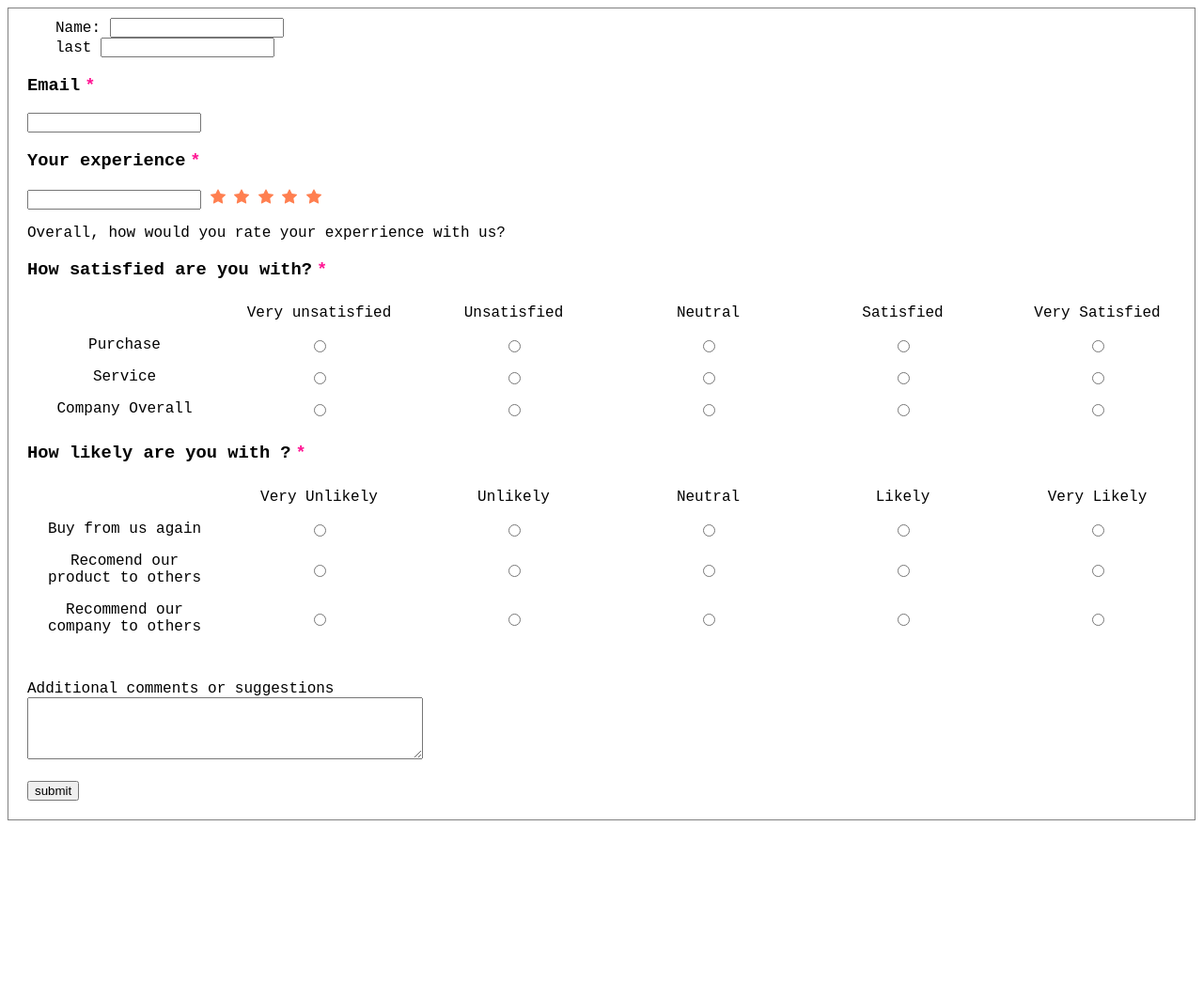
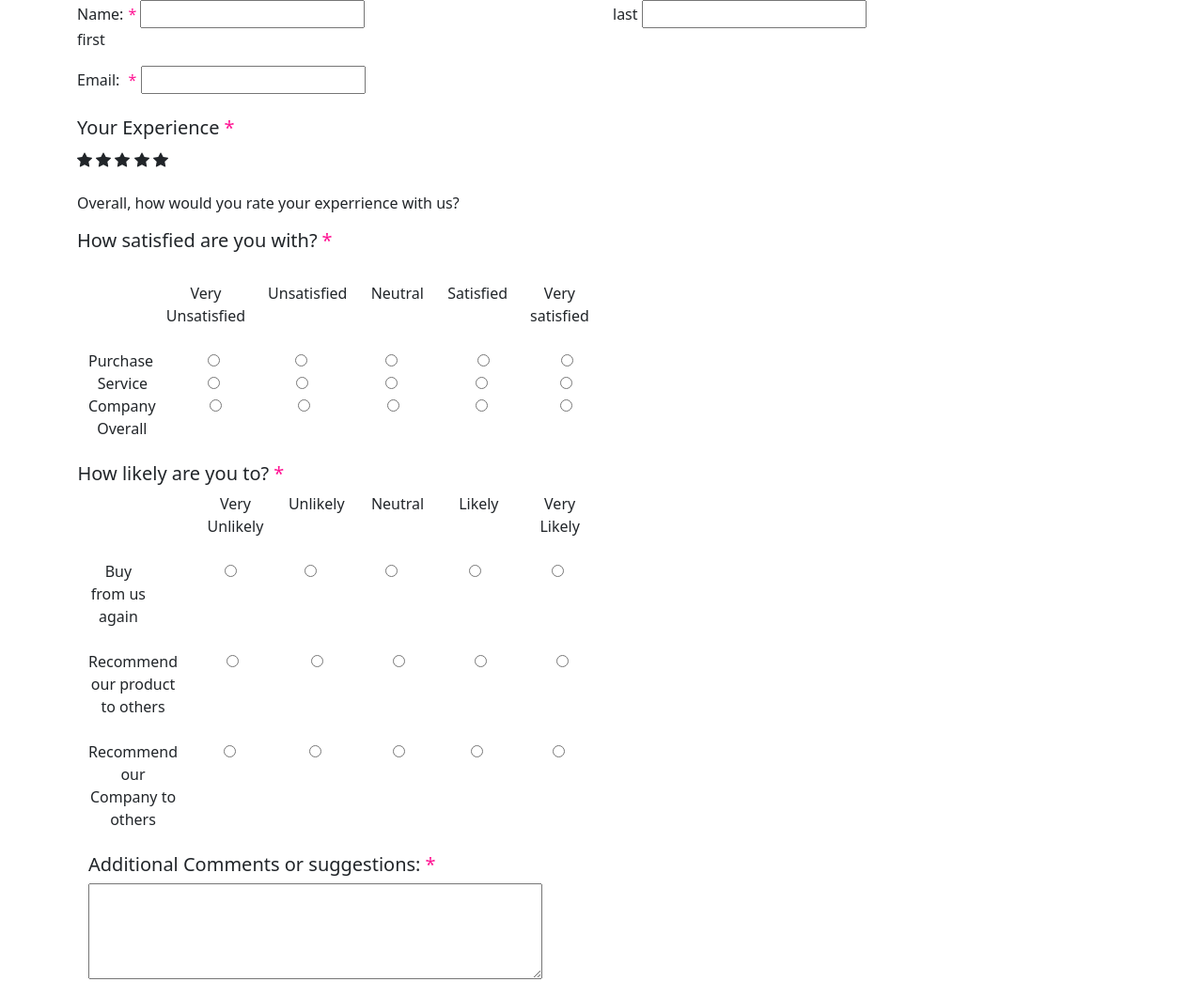
Before and after one commit to abc-hi/htmlcssday5, a plain HTML site: page index.html in a window 1280 px wide. Shown: the top 1045 px of the page at 94% size. Before the commit the page ends 881 px from the top, so only its background shows below. Drawn offline with nearby package versions, Linux system fonts and the light colour scheme.

Commit message:
second update

```diff
--- a/css/style.css
+++ b/css/style.css
@@ -1,35 +1,7 @@
-
-body {
-    display: flex;
-   border: 1px double grey;
-        flex-direction: column;
-    align-items:normal;
-   padding-left: 20px;
-   padding-bottom: 20px;
+/* Survey form */
 
 
-}
-
-.flexcontainer {
-    display: flex;
-    flex-direction: column;
-
-    margin-bottom: 20px;
-}
-
-.flex-row {
-    display: flex;
-
-}
-
-
-.flex-header,
-.flex-data {
-    padding: 8px;
-    text-align: center;
-    flex: 3;
-    }
-    .required ::after
+    .required:after
     {
 
             content: '*'; /* Display the asterisk */
@@ -39,35 +11,3 @@ body {
         color:deeppink;
 
     }
-   .custom-text{
-        color: black;
-    }
-
-
-
-.radio-container {
-    display: flex;
-    justify-content: center;
-    align-items: center;
-}
-
-input[type="radio"] {
-    margin: 1;
-}
-.custom-star
-{
-    color:coral;
-}
-.checked {
-    color: orange;
-  }
-  .row{
-    font-family: 'Courier New', Courier, monospace;
-
-  }
-  .container{
-display: flex;
-margin-left:30px;
-margin-top: 10px;
-display: normal;
-  }
--- a/index.html
+++ b/index.html
@@ -1,35 +1,295 @@
-
-<!--SURVEY FORM TASK-->
-
-
+<!-- survey form -->
 <!DOCTYPE html>
 <html lang="en">
+
 <head>
     <meta charset="UTF-8">
     <meta name="viewport" content="width=device-width, initial-scale=1.0">
     <title>Document</title>
     <link rel="stylesheet" href="./css/style.css">
-  <!--<link href="https://cdn.jsdelivr.net/npm/bootstrap@5.3.2/dist/css/bootstrap.min.css" rel="stylesheet" integrity="sha384-T3c6CoIi6uLrA9TneNEoa7RxnatzjcDSCmG1MXxSR1GAsXEV/Dwwykc2MPK8M2HN" crossorigin="anonymous">-->
+    <link href="https://cdn.jsdelivr.net/npm/bootstrap@5.3.2/dist/css/bootstrap.min.css" rel="stylesheet"
+        integrity="sha384-T3c6CoIi6uLrA9TneNEoa7RxnatzjcDSCmG1MXxSR1GAsXEV/Dwwykc2MPK8M2HN" crossorigin="anonymous">
+</head>
 
-</head>
 <body>
-    <div>
-    <form>
+    <div class="container">
+        <form>
+            <div class="row">
 
- <!--<div container=""
-        <p>Lorem ipsum, dolor sit amet consectetur adipisicing elit. Ducimus quae tempora accusamus nostrum autem? Quaerat facere dignissimos reprehenderit corporis suscipit vero, odit dolore iure, doloremque fuga ea doloribus. Magnam, modi?</p>
-    </div>-->
-    <!--to check whether bootstrap is applied or not(there should be spac bw start and end of lorem para in liveserve)-->
 
-    <div class="row"><div class="col-lg-6 col-xl-4 col-xxl-3">
-        <div class="container">
-    <div class="row">
+                <div class="col-6">
+                    <label for="name" class="required">Name:</label>
+                    <input type="text" id="last" name="last" required>
+                    <p>first</p></div>
+                    <div class="col-6">
+                    <label for="last" class="">last</label>
+                    <input type="text" id="last" name="last" /></div>
+                </div>
 
 
 
+            <label for="Email" class="required">Email: </label>
+            <input type="email" id="Email" name="Email" required > <br><br>
 
-                <label for="name" class="custom-text">Name:</label>
-                <input type="text" id="name" name="name" /><br>
+            <label for="experience" >
+                <h5 class="required">Your Experience</h5>
+
+
+            <svg xmlns="http://www.w3.org/2000/svg" width="16" height="16" fill="currentColor"
+                class="bi bi-star-fill custom-star" viewBox="0 0 16 16">
+                <path
+                    d="M3.612 15.443c-.386.198-.824-.149-.746-.592l.83-4.73L.173 6.765c-.329-.314-.158-.888.283-.95l4.898-.696L7.538.792c.197-.39.73-.39.927 0l2.184 4.327 4.898.696c.441.062.612.636.282.95l-3.522 3.356.83 4.73c.078.443-.36.79-.746.592L8 13.187l-4.389 2.256z" />
+            </svg>
+            <svg xmlns="http://www.w3.org/2000/svg" width="16" height="16" fill="currentColor"
+                class="bi bi-star-fill custom-star" viewBox="0 0 16 16">
+                <path
+                    d="M3.612 15.443c-.386.198-.824-.149-.746-.592l.83-4.73L.173 6.765c-.329-.314-.158-.888.283-.95l4.898-.696L7.538.792c.197-.39.73-.39.927 0l2.184 4.327 4.898.696c.441.062.612.636.282.95l-3.522 3.356.83 4.73c.078.443-.36.79-.746.592L8 13.187l-4.389 2.256z" />
+            </svg>
+            <svg xmlns="http://www.w3.org/2000/svg" width="16" height="16" fill="currentColor"
+                class="bi bi-star-fill custom-star" viewBox="0 0 16 16">
+                <path
+                    d="M3.612 15.443c-.386.198-.824-.149-.746-.592l.83-4.73L.173 6.765c-.329-.314-.158-.888.283-.95l4.898-.696L7.538.792c.197-.39.73-.39.927 0l2.184 4.327 4.898.696c.441.062.612.636.282.95l-3.522 3.356.83 4.73c.078.443-.36.79-.746.592L8 13.187l-4.389 2.256z" />
+            </svg>
+            <svg xmlns="http://www.w3.org/2000/svg" width="16" height="16" fill="currentColor"
+                class="bi bi-star-fill custom-star" viewBox="0 0 16 16">
+                <path
+                    d="M3.612 15.443c-.386.198-.824-.149-.746-.592l.83-4.73L.173 6.765c-.329-.314-.158-.888.283-.95l4.898-.696L7.538.792c.197-.39.73-.39.927 0l2.184 4.327 4.898.696c.441.062.612.636.282.95l-3.522 3.356.83 4.73c.078.443-.36.79-.746.592L8 13.187l-4.389 2.256z" />
+            </svg>
+            <svg xmlns="http://www.w3.org/2000/svg" width="16" height="16" fill="currentColor"
+                class="bi bi-star-fill custom-star" viewBox="0 0 16 16">
+                <path
+                    d="M3.612 15.443c-.386.198-.824-.149-.746-.592l.83-4.73L.173 6.765c-.329-.314-.158-.888.283-.95l4.898-.696L7.538.792c.197-.39.73-.39.927 0l2.184 4.327 4.898.696c.441.062.612.636.282.95l-3.522 3.356.83 4.73c.078.443-.36.79-.746.592L8 13.187l-4.389 2.256z" />
+            </svg><br><br>
+            <p>Overall, how would you rate your experrience with us? </p>
+
+            <div>
+                <h5 class="required" >How satisfied are you with?</h5><br>
+            </div>
+
+
+
+            <div class="container ml-10">
+
+                <div class="row text-center">
+
+<div class="row">
+
+                    <div class="col"></div>
+                    <div class="col">
+                        Very Unsatisfied</div>
+
+                    <div class="col">
+                        Unsatisfied</div>
+
+                    <div class="col">
+                        Neutral</div>
+
+                    <div class="col">
+                        Satisfied</div>
+
+                    <div class="col">
+                      Very satisfied</div>
+
+                </div>
+              </div><br>
+
+                <div class="row text-center">
+
+
+<div class="row">
+                    <div class="col">Purchase</div>
+                    <div class="col">
+                        <input type="radio" name="purchase" class="ml-10" value="Very unsatisfied"  style="margin-left:13px"/>
+                    </div>
+
+
+                    <div class="col">
+                        <input type="radio" name="purchase" value="UnSatisfied" style="margin-left:13px" />
+                    </div>
+
+                    <div class="col">
+                        <input type="radio" name="purchase" value="Neutral" style="margin-left:20px"/>
+                    </div>
+
+                    <div class="col">
+                        <input type="radio" name="purchase" value="Satisfied" style="margin-left:29px"/>
+                    </div>
+
+                    <div class="col">
+                        <input type="radio" name="purchase" value="Very Satisfied" style="margin-left:22px" />
+                    </div>
+
+                </div>
+              </div>
+
+                <div class="row text-center">
+
+                    <div class="col">Service</div>
+                    <div class="col">
+                        <input type="radio" name="Service" class="ml-10" value="Very unsatisfied" />
+                    </div>
+
+                    <div class="col">
+                        <input type="radio" name="Service" value="UnSatisfied" style="margin-left:-4px"/>
+                    </div>
+
+                    <div class="col">
+                        <input type="radio" name="Service" value="Neutral" style="margin-left:-9px"/>
+                    </div>
+
+                    <div class="col">
+                        <input type="radio" name="Service" value="Satisfied" style="margin-left:-10px"/>
+                    </div>
+
+                    <div class="col">
+                        <input type="radio" name="Service" value="Very Satisfied" style="margin-left:-23px" />
+                    </div>
+
+                </div>
+
+                <div class="row text-center">
+
+<div class="row">
+
+                    <div class="col">Company Overall</div>
+                    <div class="col">
+                        <input type="radio" name="Company Overall" class="ml-10" value="Very unsatisfied" style="margin-left:12px"/>
+                    </div>
+
+                    <div class="col">
+                        <input type="radio" name="Company Overall" value="UnSatisfied" style="margin-left:15px"/>
+                    </div>
+
+                    <div class="col">
+                        <input type="radio" name="Company Overall" value="Neutral" style="margin-left:20px"/>
+                    </div>
+
+                    <div class="col">
+                        <input type="radio" name="Company Overall" value="Satisfied" style="margin-left:25px"/>
+                    </div>
+
+                    <div class="col">
+                        <input type="radio" name="Company Overall" value="Very Satisfied" style="margin-left:19px"/>
+                    </div>
+
+                </div>
+                <div>
+                  </div>
+                  <br>
+                    <h5 class="required" style="margin-left: -180px;">How likely are you to?</h5>
+                </div>
+
+                <div class="row text-center">
+
+
+<div class="row">
+                    <div class="col"></div>
+                    <div class="col" style="margin-left:39px">
+                        Very Unlikely</div>
+
+                    <div class="col">
+                        Unlikely</div>
+
+                    <div class="col">
+                        Neutral</div>
+
+                    <div class="col">
+                       Likely</div>
+
+                    <div class="col">
+                      Very Likely</div>
+
+                </div>
+              </div><br>
+
+                <div class="row text-center">
+
+<div class="row">
+<div class="row">
+                    <div class="col">Buy from us again</div>
+                    <div class="col">
+                        <input type="radio" name="Buy from us again" class="ml-10" value="Very Unlikely"  style="margin-left:57px"/>
+                    </div>
+
+                    <div class="col">
+                        <input type="radio" name="Buy from us again" value="Unlikely" style="margin-left:45px" />
+                    </div>
+
+                    <div class="col">
+                        <input type="radio" name="Buy from us again" value="Neutral" style="margin-left:43px"/>
+                    </div>
+
+                    <div class="col">
+                        <input type="radio" name="Buy from us again" value="Likely"  style="margin-left:45px"/>
+                    </div>
+
+                    <div class="col">
+                        <input type="radio" name="Buy from us again" value="Very Likely" style="margin-left:45px"/>
+                    </div>
+
+                </div>
+              </div>
+              </div>
+              <br>
+
+                <div class="row text-center">
+
+
+
+                    <div class="col">Recommend our product to others</div>
+                    <div class="col">
+                        <input type="radio" name="Recommend our product to others" class="ml-10" value="Very Unlikely" />
+                    </div>
+
+                    <div class="col">
+                        <input type="radio" name="Recommend our product to others" value="Unlikely"    style="margin-left:-5px"/>
+                    </div>
+
+                    <div class="col">
+                        <input type="radio" name="Recommend our product to others" value="Neutral" style="margin-left:-15px" />
+                    </div>
+
+                    <div class="col">
+                        <input type="radio" name="Recommend our product to others" value="Likely" style="margin-left:-26px" />
+                    </div>
+
+                    <div class="col">
+                        <input type="radio" name="Recommend our product to others" value="Very Likely" style="margin-left:-36px"/>
+                    </div>
+
+                </div><br>
+
+                <div class="row text-center">
+
+
+<div class="row" >
+                    <div class="col">Recommend our Company to others</div>
+                    <div class="col">
+                        <input type="radio" name="Recommend our Company to others" class="ml-10" value="Very Unlikely" />
+                    </div>
+
+                    <div class="col">
+                        <input type="radio" name="Recommend our Company to others" value="Unlikely" style="margin-left:7px"/>
+                    </div>
+
+                    <div class="col">
+                        <input type="radio" name="Recommend our Company to others" value="Neutral" style="margin-left:9px"/>
+                    </div>
+
+                    <div class="col">
+                        <input type="radio" name="Recommend our Company to others" value="Likely" />
+                    </div>
+
+                    <div class="col">
+                        <input type="radio" name="Recommend our Company to others" value="Very Likely" />
+                    </div>
+                    </div>
+
+                </div><br>
+                <h5 class="required">Additional Comments or suggestions:</h5>
+                <textarea rows="4" cols="50">
+
+                </textarea><br><br>
 
 
 
@@ -37,190 +297,15 @@
 
 
 
-                    <label for="last" class="">last</label>
-                    <input type="text" id="last" name="last" required></div></div>
+                <input type="submit" value="submit" class="submitbutton" style="padding:7px" />
 
+            </div>
+            <script src="https://cdn.jsdelivr.net/npm/bootstrap@5.3.2/dist/js/bootstrap.bundle.min.js"
+                integrity="sha384-C6RzsynM9kWDrMNeT87bh95OGNyZPhcTNXj1NW7RuBCsyN/o0jlpcV8Qyq46cDfL"
+                crossorigin="anonymous"></script>
+                <script src="./js/script.js"></script>
+    </div>
+    </form>
+</body>
 
-        <label for="Email" class="required"><h3>Email</h3></label>
-        <input type="text" id="Email" name="Email" required>
-
-        <label for="experience"  class="required"><h3>Your experience</h3></label>
-        <input type="text" id="Your experience" name="Your experience" required>
-
-
-        <link rel="stylesheet" href="https://cdnjs.cloudflare.com/ajax/libs/font-awesome/4.7.0/css/font-awesome.min.css">
-
-
-
-
-        <svg xmlns="http://www.w3.org/2000/svg" width="16" height="16" fill="currentColor" class="bi bi-star-fill custom-star" viewBox="0 0 16 16">
-            <path d="M3.612 15.443c-.386.198-.824-.149-.746-.592l.83-4.73L.173 6.765c-.329-.314-.158-.888.283-.95l4.898-.696L7.538.792c.197-.39.73-.39.927 0l2.184 4.327 4.898.696c.441.062.612.636.282.95l-3.522 3.356.83 4.73c.078.443-.36.79-.746.592L8 13.187l-4.389 2.256z"/>
-          </svg>
-          <svg xmlns="http://www.w3.org/2000/svg" width="16" height="16" fill="currentColor" class="bi bi-star-fill custom-star" viewBox="0 0 16 16">
-            <path d="M3.612 15.443c-.386.198-.824-.149-.746-.592l.83-4.73L.173 6.765c-.329-.314-.158-.888.283-.95l4.898-.696L7.538.792c.197-.39.73-.39.927 0l2.184 4.327 4.898.696c.441.062.612.636.282.95l-3.522 3.356.83 4.73c.078.443-.36.79-.746.592L8 13.187l-4.389 2.256z"/>
-          </svg>
-          <svg xmlns="http://www.w3.org/2000/svg" width="16" height="16" fill="currentColor" class="bi bi-star-fill custom-star" viewBox="0 0 16 16">
-            <path d="M3.612 15.443c-.386.198-.824-.149-.746-.592l.83-4.73L.173 6.765c-.329-.314-.158-.888.283-.95l4.898-.696L7.538.792c.197-.39.73-.39.927 0l2.184 4.327 4.898.696c.441.062.612.636.282.95l-3.522 3.356.83 4.73c.078.443-.36.79-.746.592L8 13.187l-4.389 2.256z"/>
-          </svg>
-          <svg xmlns="http://www.w3.org/2000/svg" width="16" height="16" fill="currentColor" class="bi bi-star-fill custom-star" viewBox="0 0 16 16">
-            <path d="M3.612 15.443c-.386.198-.824-.149-.746-.592l.83-4.73L.173 6.765c-.329-.314-.158-.888.283-.95l4.898-.696L7.538.792c.197-.39.73-.39.927 0l2.184 4.327 4.898.696c.441.062.612.636.282.95l-3.522 3.356.83 4.73c.078.443-.36.79-.746.592L8 13.187l-4.389 2.256z"/>
-          </svg>
-          <svg xmlns="http://www.w3.org/2000/svg" width="16" height="16" fill="currentColor" class="bi bi-star-fill custom-star" viewBox="0 0 16 16">
-            <path d="M3.612 15.443c-.386.198-.824-.149-.746-.592l.83-4.73L.173 6.765c-.329-.314-.158-.888.283-.95l4.898-.696L7.538.792c.197-.39.73-.39.927 0l2.184 4.327 4.898.696c.441.062.612.636.282.95l-3.522 3.356.83 4.73c.078.443-.36.79-.746.592L8 13.187l-4.389 2.256z"/>
-          </svg>
-          <i class="bi bi-star-fill"></i>
-
-
-
-          <p>Overall, how would you rate your experrience with us?</p>
-
-          <div class="required"><h3>How satisfied are you with?</h3></div>
-
-          <div class="flexcontainer">
-            <div class="flex-row">
-                <div class="flex-header"></div>
-                <div class="flex-header">Very unsatisfied</div>
-                <div class="flex-header">Unsatisfied</div>
-                <div class="flex-header">Neutral</div>
-                <div class="flex-header">Satisfied</div>
-                <div class="flex-header">Very Satisfied</div>
-            </div>
-            <div class="flex-row">
-                <div class="flex-header">Purchase</div>
-                <div class="flex-data radio-container">
-                    <input type="radio" name="purchase" value="Very unsatisfied" />
-                </div>
-                <div class="flex-data radio-container">
-                    <input type="radio" name="purchase" value="Unsatisfied" />
-                </div>
-                <div class="flex-data radio-container">
-                    <input type="radio" name="purchase" value="Neutral" />
-                </div>
-                <div class="flex-data radio-container">
-                    <input type="radio" name="purchase" value="Satisfied" />
-            </div>
-            <div class="flex-data radio-container">
-                <input type="radio" name="purchase" value="Very Satisfied" />
-
-                </div>
-                </div>
-                <div class="flex-row">
-                    <div class="flex-header">Service</div>
-                    <div class="flex-data radio-container">
-                        <input type="radio" name="Service" value="Very unsatisfied" />
-                    </div>
-                    <div class="flex-data radio-container">
-                        <input type="radio" name="Service" value="Unsatisfied" />
-                    </div>
-                    <div class="flex-data radio-container">
-                        <input type="radio" name="Service" value="Neutral" />
-                    </div>
-                    <div class="flex-data radio-container">
-                        <input type="radio" name="Service" value="Satisfied" />
-                </div>
-                <div class="flex-data radio-container">
-                    <input type="radio" name="Service" value="Very Satisfied" />
-                </div>
-            </div>
-            <div class="flex-row">
-                <div class="flex-header">Company Overall</div>
-                <div class="flex-data radio-container">
-                    <input type="radio" name="Company Overall" value="Very unsatisfied" />
-                </div>
-                <div class="flex-data radio-container">
-                    <input type="radio" name="Company Overall" value="Unsatisfied" />
-                </div>
-                <div class="flex-data radio-container">
-                    <input type="radio" name="Company Overall" value="Neutral" />
-                </div>
-                <div class="flex-data radio-container">
-                    <input type="radio" name="Company Overall" value="Satisfied" />
-            </div>
-            <div class="flex-data radio-container">
-                <input type="radio" name="Company Overall" value="Very Satisfied" />
-            </div>
-        </div>
-
-        <div class="required"><h3>How likely are you with ?</h3></div>
-        <div class="flexcontainer">
-        <div class="flex-row">
-            <div class="flex-header"></div>
-            <div class="flex-header">Very Unlikely</div>
-            <div class="flex-header">Unlikely</div>
-            <div class="flex-header">Neutral</div>
-            <div class="flex-header">Likely</div>
-            <div class="flex-header">Very Likely</div>
-
-        </div>
-        <div class="flex-row">
-            <div class="flex-header">Buy from us again</div>
-            <div class="flex-data radio-container">
-            <input type="radio" name="Buy from us again" value="Very Unlikely" />
-        </div>
-            <div class="flex-data radio-container">
-            <input type="radio" name="Buy from us again" value="Unlikely" />
-        </div>
-            <div class="flex-data radio-container">
-            <input type="radio" name="Buy from us again" value="Neutral" />
-        </div>
-            <div class="flex-data radio-container">
-            <input type="radio" name="Buy from us again" value="Likely" />
-        </div>
-            <div class="flex-data radio-container">
-            <input type="radio" name="Buy from us again" value="Very Likely" />
-        </div>
-        </div>
-
-        <div class="flex-row">
-            <div class="flex-header">Recomend our product to others</div>
-            <div class="flex-data radio-container">
-            <input type="radio" name="Recomend our product to others" value="Very Unlikely" />
-        </div>
-            <div class="flex-data radio-container">
-            <input type="radio" name="Recomend our product to others" value="Unlikely" />
-        </div>
-            <div class="flex-data radio-container">
-            <input type="radio" name="Recomend our product to others" value="Neutral" />
-        </div>
-            <div class="flex-data radio-container">
-            <input type="radio" name="Recomend our product to others" value="Likely" />
-        </div>
-            <div class="flex-data radio-container">
-            <input type="radio" name="Recomend our product to others" value="Very Likely" />
-        </div>
-        </div>
-        <div class="flex-row">
-            <div class="flex-header">Recommend our company to others</div>
-            <div class="flex-data radio-container">
-            <input type="radio" name="Recomend our company to others" value="Very Unlikely" />
-        </div>
-            <div class="flex-data radio-container">
-            <input type="radio" name="Recomend our company to others" value="Unlikely" />
-        </div>
-            <div class="flex-data radio-container">
-            <input type="radio" name="Recomend our company to others" value="Neutral" />
-        </div>
-            <div class="flex-data radio-container">
-            <input type="radio" name="Recomend our company to others" value="Likely" />
-        </div>
-            <div class="flex-data radio-container">
-            <input type="radio" name="Recomend our company to others" value="Very Likely" />
-        </div>
-    </div>
-    </div>
-
-    </div>
-    <label for="additionalComments">Additional comments or suggestions</label><br>
-
-  <textarea id="additionalComments" name="additionalComments" rows="4" cols="50"></textarea><br><br>
-
-
-
-  <input type="submit" value="submit" />
-</form>
-
-  <script src="./js/script.js"></script>
-
-</div></div></div>
-</body>
 </html>
```
